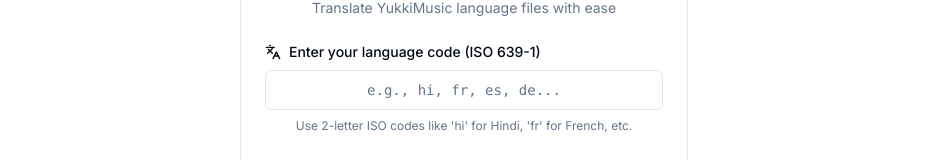
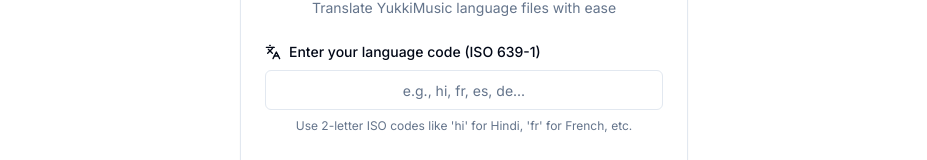
Before and after one commit to Vivekkumar-IN/translateit-33, a React (Vite) app: page / in a window 1280 px wide. Shown: the part 244-404 px from the top of the page, without its empty margins (176-1103 px from the left). Built offline with nearby package versions, Linux system fonts and the light colour scheme; no server answers.

Commit message:
Update LanguageInput.tsx

```diff
--- a/src/components/LanguageInput.tsx
+++ b/src/components/LanguageInput.tsx
@@ -64,7 +64,7 @@ const LanguageInput: React.FC<LanguageInputProps> = ({ onStart, loading }) => {
           placeholder="e.g., hi, fr, es, de..."
           value={languageCode}
           onChange={(e) => setLanguageCode(e.target.value)}
-          className="text-center font-mono text-lg"
+          className="text-center"
           disabled={loading}
         />
 
```
